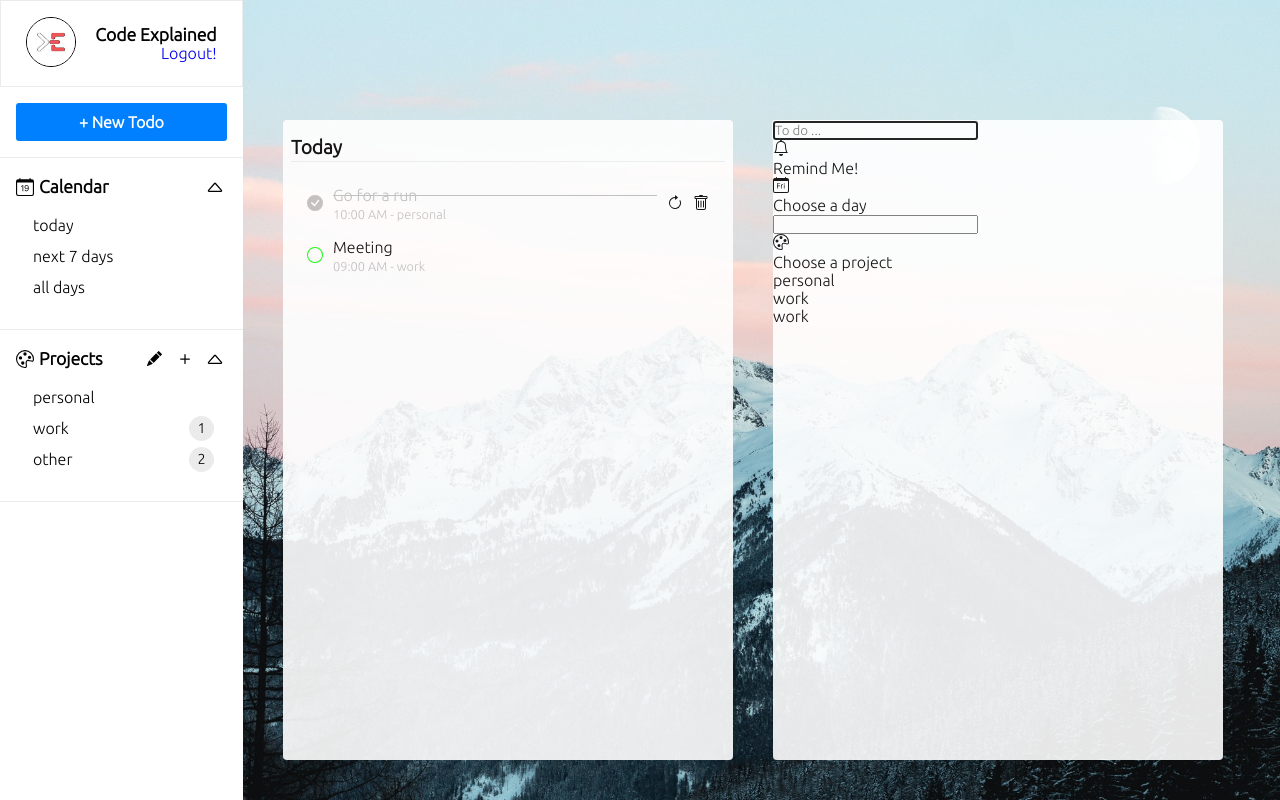
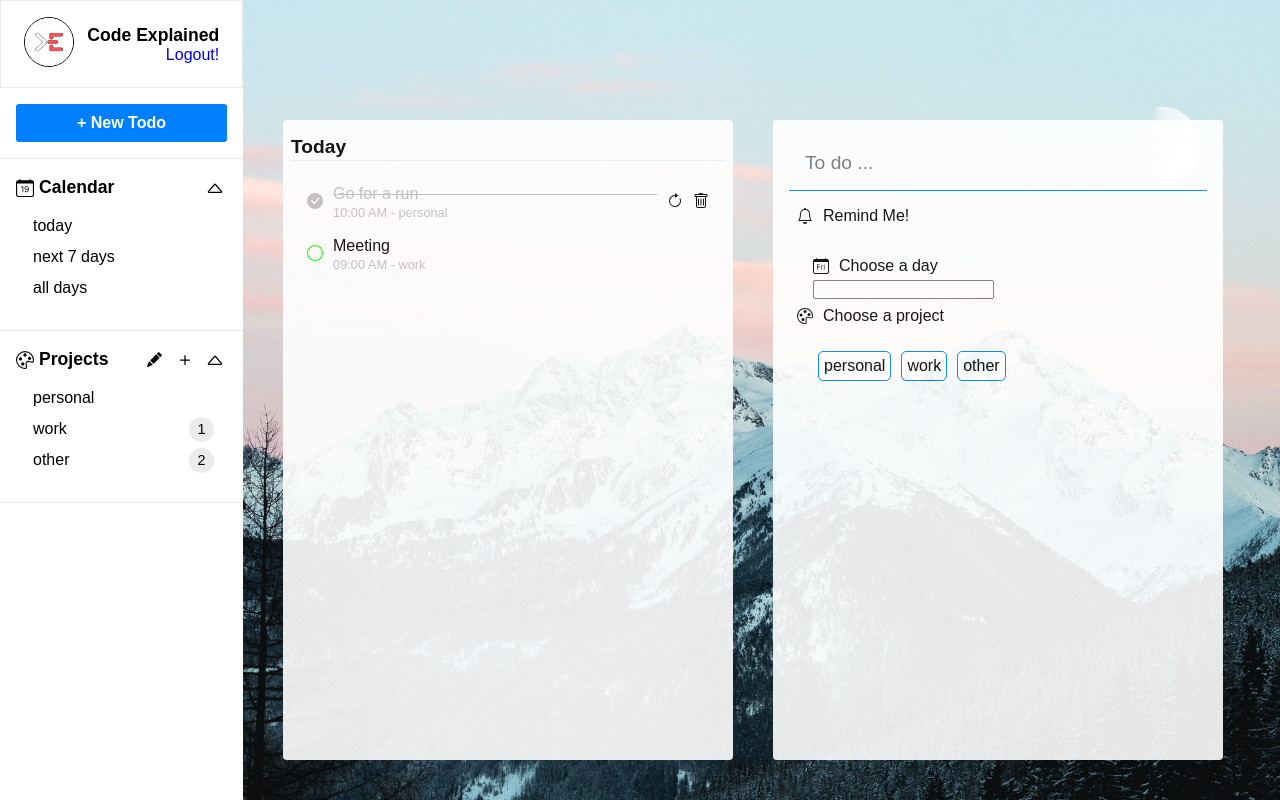
Before and after one commit to rawand1998/Todo-React-Firebase, a React (Create React App) app: page / in a window 1280 px wide. Built offline with nearby package versions, Linux system fonts and the light colour scheme.

Commit message:
use useEffect

```diff
--- a/src/App.css
+++ b/src/App.css
@@ -1,4 +1,3 @@
-@import url("https://fonts.googleapis.com/css2?family=Ubuntu:wght@300&display=swap");
 
 * {
   padding: 0;
@@ -441,3 +440,7 @@
   padding-bottom: 2px;
   border-bottom: 1px solid #eeeeee;
 }
+.AddNewTodo{
+
+  border-bottom: 1px solid #ebebeb;
+}
--- a/src/components/AddNewTodo.js
+++ b/src/components/AddNewTodo.js
@@ -1,46 +1,46 @@
-import React, {useState} from 'react'
-import Modal from './Modal'
-import TodoForm from './TodoForm'
+import React, { useState, useContext, useEffect } from "react";
+import Modal from "./Modal";
+import TodoForm from "./TodoForm";
+import { TodoContext } from "../context";
 
+function AddNewTodo() {
+  const [showModal, setShowModal] = useState(false);
+  const [text, setText] = useState("");
+  const [day, setDay] = useState(new Date());
 
-
-
-
-function AddNewTodo(){
-    const [showModal, setShowModal] = useState(false)
-    const [text, setText] = useState('')
-    const [day, setDay] = useState(new Date())
+  const { selectedProject } = useContext(TodoContext);
+  const [todoProject,setTododProject] = useState(selectedProject);
   const projects = [
-        { id : 1, name : "personal", numOfTodos : 0 },
-        { id : 2, name : "work", numOfTodos : 1 },
-        { id : 3, name : "other", numOfTodos : 2 }
-    ]
-
- const    handleSubmit = ()=>{
-
-    }
+    { id: 1, name: "personal", numOfTodos: 0 },
+    { id: 2, name: "work", numOfTodos: 1 },
+    { id: 3, name: "other", numOfTodos: 2 },
+  ];
+useEffect(()=>{
+    setTododProject(selectedProject);
+},[selectedProject])
+  const handleSubmit = () => {};
   return (
-        <div className='AddNewTodo'>
+    <div className="AddNewTodo">
       <div className="btn">
-                <button onClick={() => setShowModal(true)}>
-                    + New Todo
-                </button>
+        <button onClick={() => setShowModal(true)}>+ New Todo</button>
       </div>
       <Modal showModal={showModal} setShowModal={setShowModal}>
-               <TodoForm  handleSubmit={handleSubmit}
-                    heading='Add new to do!'
+        <TodoForm
+          handleSubmit={handleSubmit}
+          heading="Add new to do!"
           text={text}
           setText={setText}
           day={day}
           setDay={setDay}
-
+          todoProject={todoProject}
+          setTodoProject={setTododProject}
           projects={projects}
           showButtons={true}
           setShowModal={setShowModal}
         />
       </Modal>
     </div>
-    )
+  );
 }
 
-export default AddNewTodo
+export default AddNewTodo;
--- a/src/components/TodoForm.js
+++ b/src/components/TodoForm.js
@@ -12,10 +12,11 @@ function TodoForm({
   setDay,
   setShowModal,
   showButtons = false,
-  projects={projects}
+  projects={projects},
+  todoProject, setTodoProject,
 }) {
   return (
-    <form onSubmit={handleSubmit}>
+    <form onSubmit={handleSubmit} className='TodoForm'>
       <div className="text">
         {heading && <h3>{heading}</h3>}
 
@@ -45,9 +46,15 @@ function TodoForm({
           <p>Choose a project</p>
         </div>
         <div className="projects">
-          <div className="project active">personal</div>
-          <div className="project">work</div>
-          <div className="project">work</div>
+          {projects.length > 0
+          ?
+          projects.map((project) =>
+          <div key={project.id} onClick={()=>setTodoProject(project.name)}
+        className={`project ${todoProject === project.name ? "active" : ""}`}
+          >{project.name}</div>
+          )
+          :<div style={{'color':'#f00'}}>Haven`t any project yet !</div>}
+
         </div>
       </div>
       {showButtons && (
```
Lines whose indentation alone changed are shown as unchanged.
